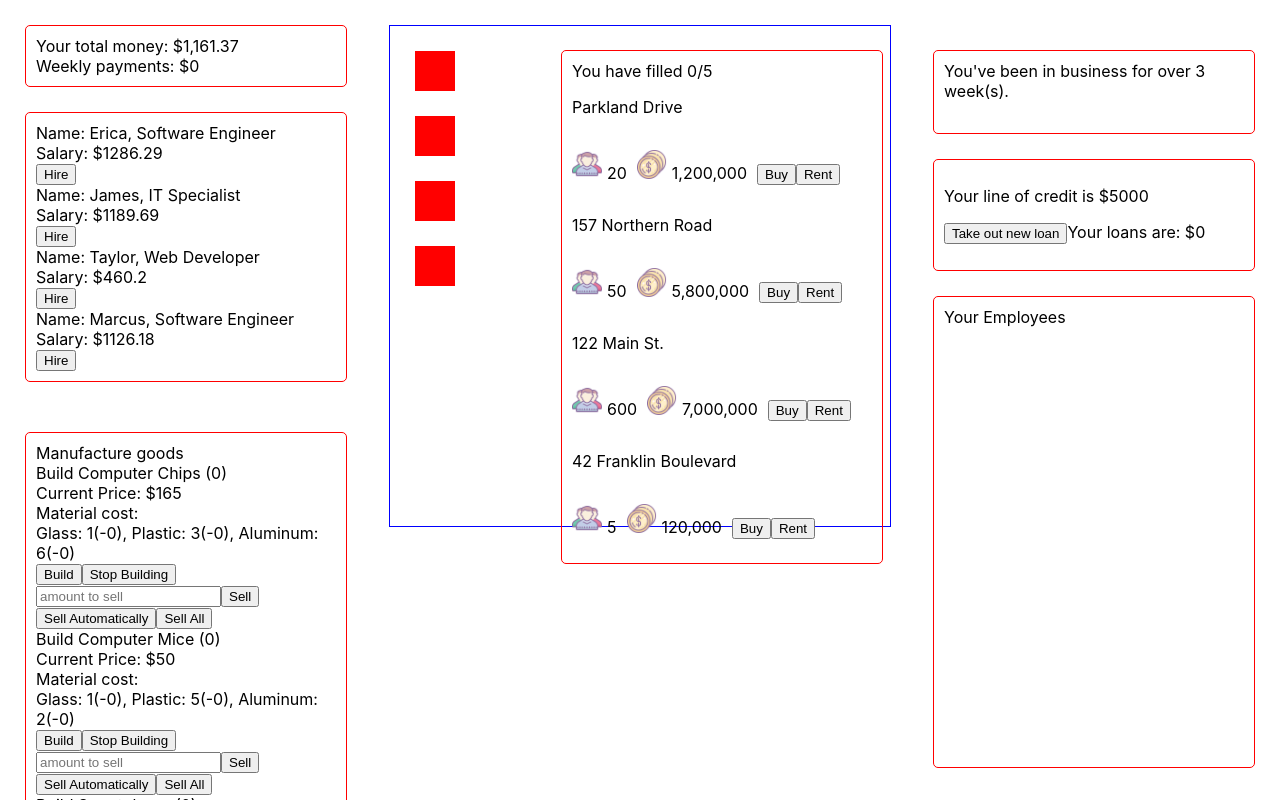
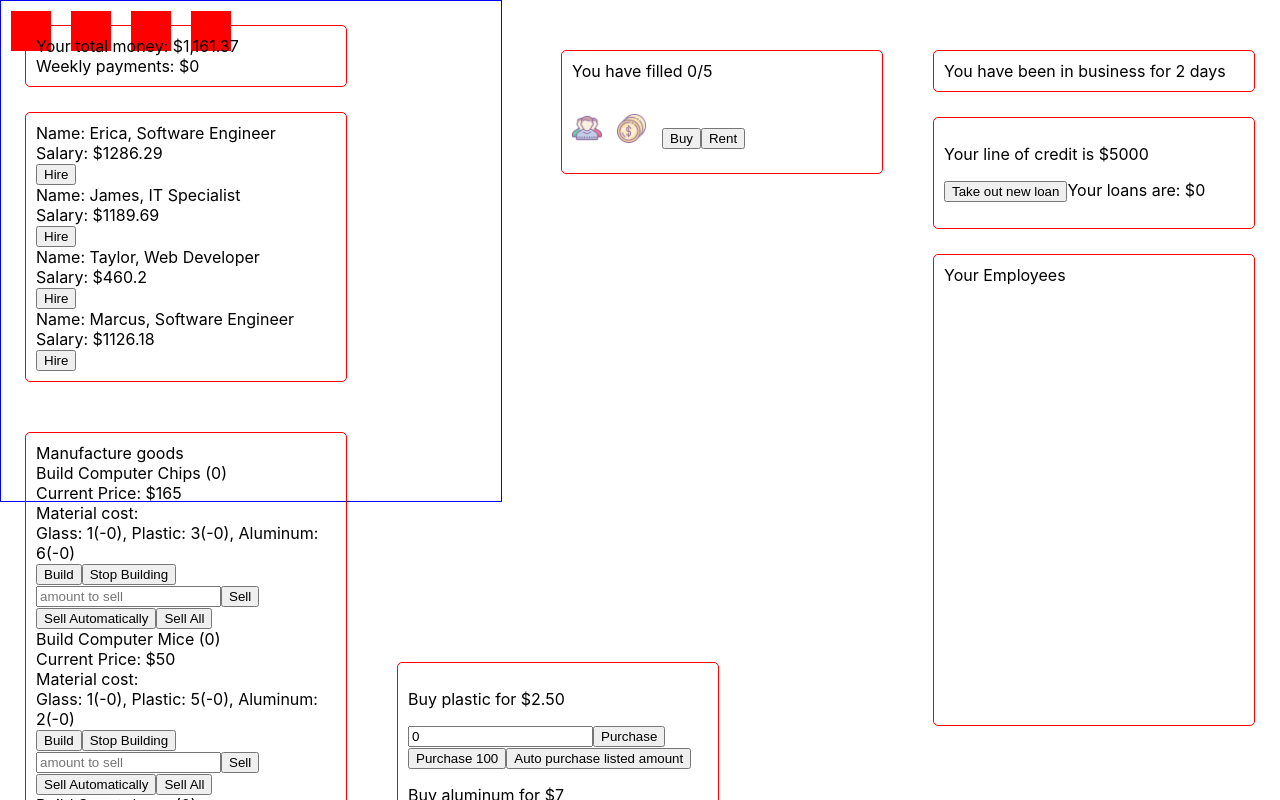
Before and after one commit to tommy-js/Marketcap, a React (Create React App) app: page / in a window 1280 px wide. Shown: the top 800 px of the page. Built offline with nearby package versions, Linux system fonts and the light colour scheme.

Commit message:
Added draggable map

```diff
--- a/src/components/assets/Building.js
+++ b/src/components/assets/Building.js
@@ -8,7 +8,13 @@ function Building(props) {
       <div>
         You have filled {props.employeesHired}/{props.buildingSpots}
       </div>
-      <RealEstate setBuildingSpots={props.setBuildingSpots} />
+      <RealEstate
+        setBuildingSpots={props.setBuildingSpots}
+        name={props.name}
+        space={props.space}
+        capacity={props.capacity}
+        price={props.price}
+      />
     </div>
   );
 }
--- a/src/components/assets/GetRealEstate.js
+++ b/src/components/assets/GetRealEstate.js
@@ -19,7 +19,6 @@ function GetRealEstate(props) {
       </p>
 
       <p className="info_container">
-        {" "}
         <img className="small_icon" src={cost} />
         {building.price.toLocaleString()}
       </p>
--- a/src/components/assets/RealEstate.js
+++ b/src/components/assets/RealEstate.js
@@ -5,15 +5,13 @@ import buildings from "../main/subcomponents/realEstate";
 function RealEstate(props) {
   return (
     <div>
-      {buildings.map(el => (
-        <GetRealEstate
-          name={el.name}
-          space={el.space}
-          capacity={el.capacity}
-          price={el.price}
-          setBuildingSpots={props.setBuildingSpots}
-        />
-      ))}
+      <GetRealEstate
+        name={props.name}
+        space={props.space}
+        capacity={props.capacity}
+        price={props.price}
+        setBuildingSpots={props.setBuildingSpots}
+      />
     </div>
   );
 }
--- a/src/components/main/Body.js
+++ b/src/components/main/Body.js
@@ -43,6 +43,12 @@ export default class Body extends Component {
       termComplete: false,
       loanDefer: false,
       notificationMessage: "",
+      building: {
+        name: "",
+        space: "",
+        capacity: "",
+        price: ""
+      },
       assets: [],
       ownedBuildings: []
     };
@@ -64,6 +70,7 @@ export default class Body extends Component {
     this.removeGlass = this.removeGlass.bind(this);
     this.removeAluminum = this.removeAluminum.bind(this);
     this.removePlastic = this.removePlastic.bind(this);
+    this.setBuilding = this.setBuilding.bind(this);
   }
 
   componentDidMount() {
@@ -75,7 +82,7 @@ export default class Body extends Component {
   updateMoney() {
     this.setState(prevState => ({
       money: prevState.money + this.state.income / 20,
-      days: prevState.days + 1 / 2
+      days: prevState.days + 1 / 20
     }));
   }
 
@@ -268,10 +275,21 @@ export default class Body extends Component {
     }));
   }
 
+  setBuilding(buildingInfo) {
+    this.setState({
+      building: {
+        name: buildingInfo.name,
+        price: buildingInfo.price,
+        capacity: buildingInfo.capacity,
+        space: buildingInfo.space
+      }
+    });
+  }
+
   render() {
     return (
       <div>
-        <MapSystem />
+        <MapSystem setBuilding={this.setBuilding} />
         <div className="right_block">
           <Calendar days={this.state.days} />
           <Assets
@@ -292,6 +310,10 @@ export default class Body extends Component {
           buildingSpots={this.state.buildingSpots}
           employeesHired={this.state.employeesHired}
           setBuildingSpots={this.setBuildingSpots}
+          name={this.state.building.name}
+          space={this.state.building.space}
+          capacity={this.state.building.capacity}
+          price={this.state.building.price}
         />
         <div className="business_assets">
           <Money money={this.state.money} />
--- a/src/components/main/map/MapBlock.js
+++ b/src/components/main/map/MapBlock.js
@@ -1,8 +1,20 @@
 import React from "react";
 import "../../../main.scss";
 
-function MapBlock() {
-  return <div className="map_block"></div>;
+function MapBlock(props) {
+  const buildingInfo = {
+    name: props.name,
+    space: props.space,
+    capacity: props.capacity,
+    price: props.price,
+    id: props.id
+  };
+
+  function passBuildingBlock() {
+    props.setBuilding(buildingInfo);
+  }
+
+  return <div className="map_block" onClick={passBuildingBlock}></div>;
 }
 
 export default MapBlock;
--- a/src/components/main/map/MapSystem.js
+++ b/src/components/main/map/MapSystem.js
@@ -1,4 +1,4 @@
-import React, { Component } from "react";
+import React, { Component, prevState } from "react";
 import MapBlock from "./MapBlock";
 import buildings from "../subcomponents/realEstate";
 import "../../../main.scss";
@@ -6,14 +6,78 @@ import "../../../main.scss";
 export default class MapSystem extends Component {
   constructor(props) {
     super(props);
-    this.state = {};
+    this.state = {
+      initPosition: {
+        x: 0,
+        y: 0
+      },
+      position: {
+        x: 0,
+        y: 0
+      },
+      calcPos: {
+        x: 0,
+        y: 0
+      },
+      dragging: false
+    };
   }
+
+  componentDidMount() {
+    document.addEventListener("mousemove", this.onMouseMove);
+    document.addEventListener("mouseup", this.onMouseUp);
+  }
+
+  onMouseDown = e => {
+    let rect = document.getElementById("mapId").getBoundingClientRect();
+    this.setState({
+      dragging: true,
+      position: {
+        x: e.pageX - rect.left,
+        y: e.pageY - rect.top
+      }
+    });
+    e.preventDefault();
+  };
+
+  onMouseMove = e => {
+    if (this.state.dragging) {
+      this.setState({
+        initPosition: {
+          x: e.pageX - this.state.position.x,
+          y: e.pageY - this.state.position.y
+        }
+      });
+    }
+  };
+
+  onMouseUp = e => {
+    this.setState({
+      dragging: false
+    });
+  };
+
+  onMouseUp() {}
 
   render() {
     return (
-      <div className="map">
+      <div
+        id="mapId"
+        className="map"
+        style={{
+          top: this.state.initPosition.y,
+          left: this.state.initPosition.x
+        }}
+        onMouseDown={this.onMouseDown}
+      >
         {buildings.map(el => (
-          <MapBlock />
+          <MapBlock
+            setBuilding={this.props.setBuilding}
+            name={el.name}
+            space={el.space}
+            capacity={el.capacity}
+            price={el.price}
+          />
         ))}
       </div>
     );
--- a/src/components/main/subcomponents/realEstate.js
+++ b/src/components/main/subcomponents/realEstate.js
@@ -3,25 +3,29 @@ const buildings = [
     name: "Parkland Drive",
     space: "5,000 square feet",
     capacity: 20,
-    price: 1200000
+    price: 1200000,
+    id: 0
   },
   {
     name: "157 Northern Road",
     space: "15,000 square feet",
     capacity: 50,
-    price: 5800000
+    price: 5800000,
+    id: 1
   },
   {
     name: "122 Main St.",
     space: "62,000 square feet",
     capacity: 600,
-    price: 7000000
+    price: 7000000,
+    id: 2
   },
   {
     name: "42 Franklin Boulevard",
     space: "2,200 square feet",
     capacity: 5,
-    price: 120000
+    price: 120000,
+    id: 3
   }
 ];
 
--- a/src/main.scss
+++ b/src/main.scss
@@ -85,15 +85,19 @@
   width: 500px;
   height: 500px;
   margin: auto;
-  left: 0;
-  right: 0;
   border: 1px solid blue;
 }
 
 .map_block {
   position: relative;
-  margin: 25px;
+  cursor: pointer;
+  margin: 10px;
   height: 40px;
   width: 40px;
+  display: inline-block;
   background-color: red;
 }
+
+.map_block:hover {
+  opacity: 1;
+}
```
